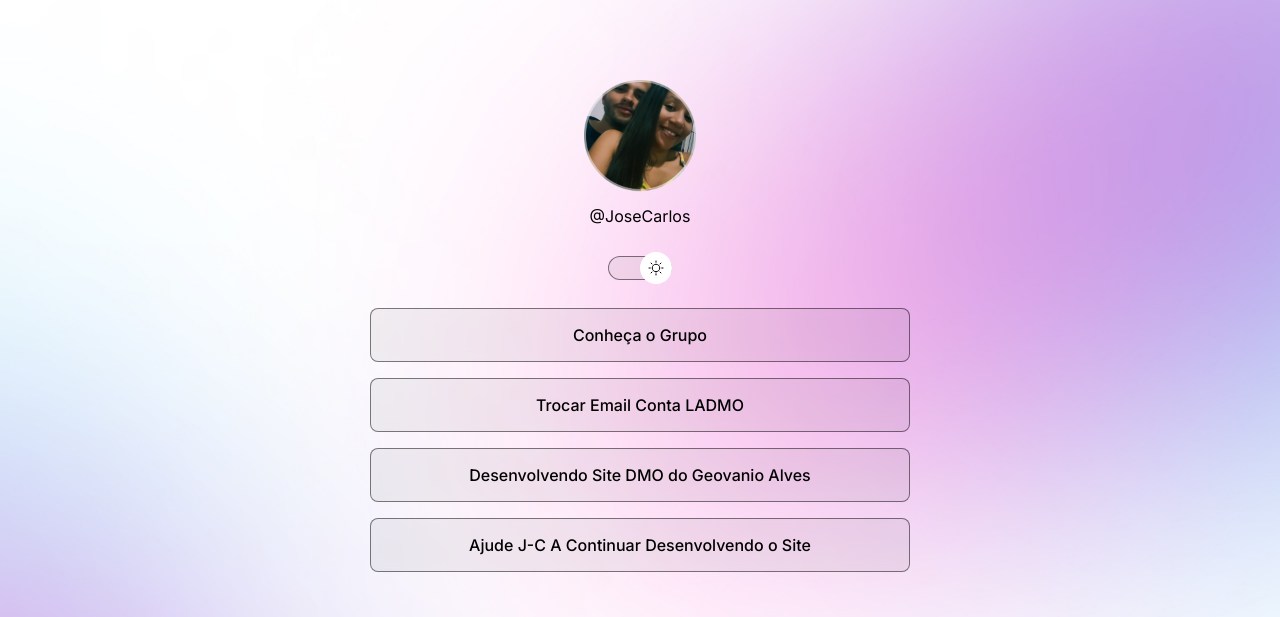
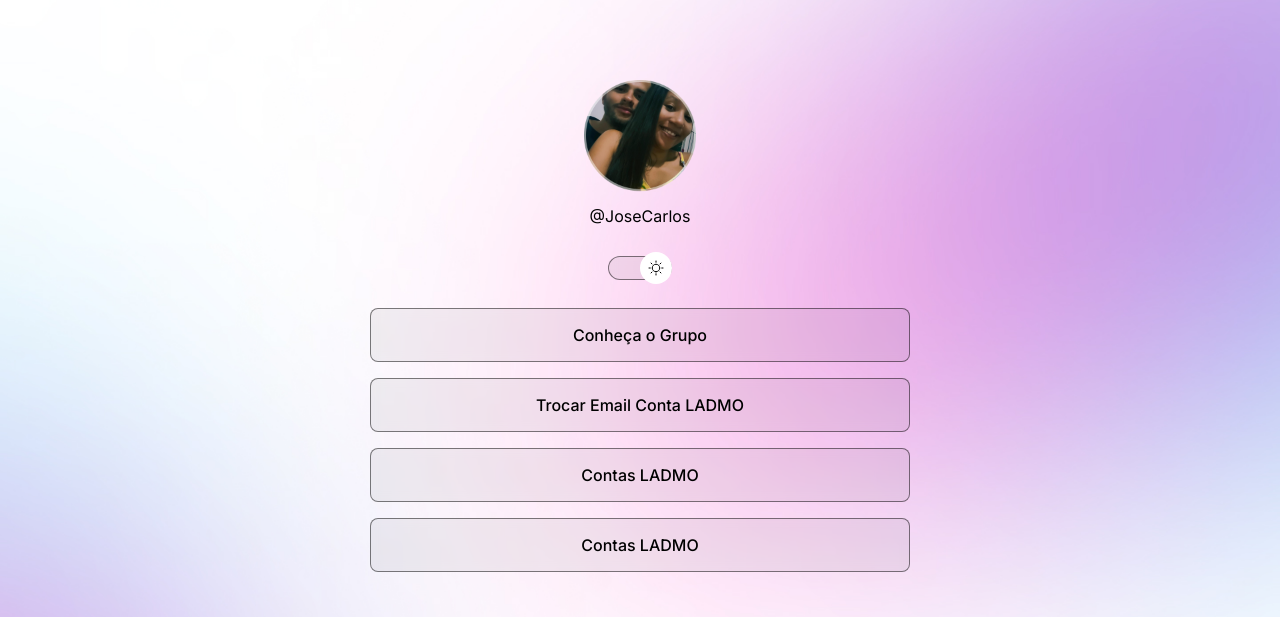
Before and after one commit to JoseCarlossss/projeto, a plain HTML site: page index.html in a window 1280 px wide. Shown: the top 617 px of the page. Drawn offline with nearby package versions, Linux system fonts and the light colour scheme.

Commit message:
Update index.html

```diff
--- a/index.html
+++ b/index.html
@@ -43,16 +43,16 @@
         </li>
         <li>
           <a
-            href=""
+            href="https://www.dfg.com.br/pt/digimon-masters-online/contas/ladmo-alpha-box-new-semestre-sss-936545920"
             target="_blank"
-            >Desenvolvendo Site DMO do Geovanio Alves</a
+            >Contas LADMO</a
           >
         </li>
         <li>
           <a
-            href="https://www.asaas.com/c/2pjw84w4orawc0yf"
+            href="https://www.dfg.com.br/pt/digimon-masters-online/contas/ladmo-omega-fang-shin-itens-evento-989137519"
             target="_blank"
-            >Ajude J-C A Continuar Desenvolvendo o Site</a
+            >Contas LADMO</a
           >
         </li>
       </ul>
```
